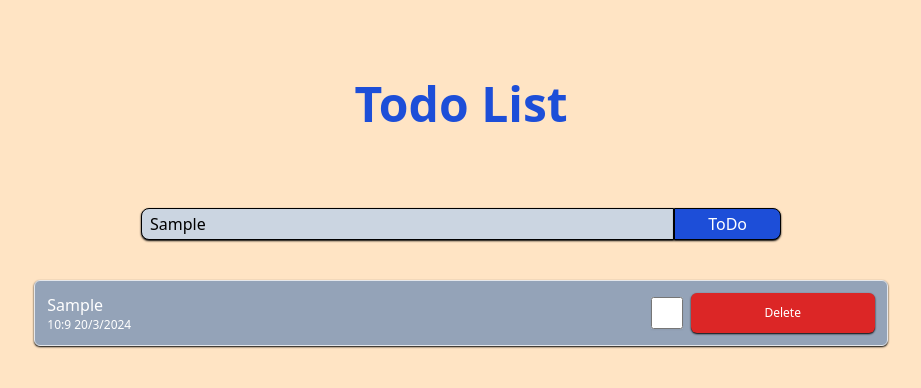
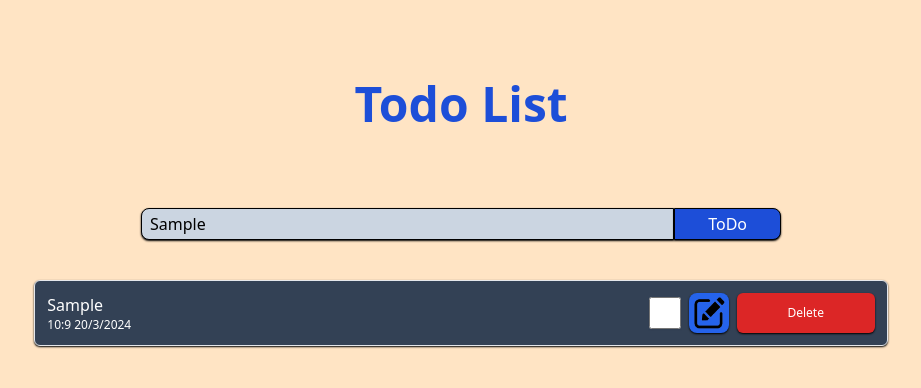
Before and after one commit to abelqasm/todo-list, a React (Vite) app: page / in a window 1280 px wide. Both pictures are taken after typing "Sample" into the empty fields and a click on the input "ToDo". Shown: the top 388 px of the page, without its empty margins (179-1100 px from the left). Built offline with nearby package versions, Linux system fonts and the light colour scheme.

Commit message:
making the virtualized list generic

```diff
--- a/src/App.tsx
+++ b/src/App.tsx
@@ -1,7 +1,7 @@
 import { useState } from "react";
-import TodoForm from './components/TodoForm'
-import { TodoList } from './entities';
-import ListTodos from './components/ListTodos';
+import TodoForm from "./components/TodoForm";
+import { TodoList } from "./entities";
+import ListTodos from "./components/ListTodos";
 // import VirualizedList from "./components/virtualizedList.tsx/VirualizedList";
 
 // const items: { name: string }[] = [
@@ -91,15 +91,19 @@ function App() {
     //     );
     //   }}
     // />
-    <>
-      <header className='flex justify-center items-center w-full p-20'>
-        <h1 className="text-blue-700 text-3xl md:text-5xl font-bold">Todo List</h1>
-      </header>
-      <main className='flex flex-col justify-center items-center gap-10'>
-        <TodoForm setTodo={setTodo}/>
-        <ListTodos toDoList={todo} setTodo={setTodo}/>
-      </main>
-    </>
+    <div className="flex w-full h-full justify-center">
+      <div className="flex justify-center flex-col w-full max-w-[120=80px]">
+        <header className="flex justify-center items-center w-full p-20">
+          <h1 className="text-blue-700 text-3xl md:text-5xl font-bold">
+            Todo List
+          </h1>
+        </header>
+        <main className="flex flex-col justify-center items-center gap-10">
+          <TodoForm setTodo={setTodo} />
+          <ListTodos toDoList={todo} setTodo={setTodo} />
+        </main>
+      </div>
+    </div>
   );
 }
 
--- a/src/components/ToDoItem.tsx
+++ b/src/components/ToDoItem.tsx
@@ -1,31 +1,91 @@
-import { useState } from 'react';
-import { TodoList } from '../entities'
+import { FormEvent, useRef, useState } from "react";
+import { TodoList } from "../entities";
+import modifyIcon from "../assets/modify.png";
+import validateIcon from "../assets/validate.png";
 
 interface Props {
   item: TodoList;
-    onDelete: (id:number) => void
+  onDelete: (id: number) => void;
 }
-const ToDoItem = ({item, onDelete} : Props) => {
-    const [count, setCount] = useState<number>(() => 0);
-    const [checked, setChecked] = useState<boolean>(() => false);
+const ToDoItem = ({ item, onDelete }: Props) => {
+  const [count, setCount] = useState<number>(0);
+  const [checked, setChecked] = useState<boolean>(false);
+  const [modify, setModify] = useState<boolean>(false);
+  const ref = useRef<HTMLInputElement>(null);
   const date = item.date;
   return (
-    <div className='w-[90%] md:w-4/6 border p-3 flex rounded-md bg-slate-400 text-white md:text-base text-sm shadow-sm shadow-black'>
-        <div className='w-4/6 flex flex-col' onClick={() => setCount((count:number) => count + 1)}>
-            <span className={`${checked ? 'line-through' : ''} overflow-auto`}>
-                {item.item}
+    <div className="w-[90%] md:w-4/6 border p-3 flex rounded-md bg-slate-700 text-white md:text-base text-sm shadow-sm shadow-black">
+      <div
+        className="w-4/6 flex flex-col"
+        onClick={() => setCount((count: number) => count + 1)}
+      >
+        {!modify ? (
+          <span className={`${checked ? "line-through" : ""} overflow-auto`}>
+            {item.text}
           </span>
-            <span className='text-[8px] md:text-xs'>
-                {`${date.getHours()}:${date.getMinutes()} ${date.getDate()}/${date.getMonth() + 1}/${date.getFullYear()}`}
+        ) : (
+          <form
+            onSubmit={(event: FormEvent<HTMLFormElement>) => {
+              event.preventDefault();
+              if (ref.current?.value != "") {
+                item.text = ref.current?.value;
+              }
+              setModify((prevModif) => !prevModif);
+            }}
+          >
+            <input
+              ref={ref}
+              className="w-1/2 rounded-lg px-2 text-black"
+              type="text"
+              placeholder="Set your new task here"
+            />
+          </form>
+        )}
+        <span className="text-[8px] md:text-xs">
+          {`${date.getHours()}:${date.getMinutes()} ${date.getDate()}/${
+            date.getMonth() + 1
+          }/${date.getFullYear()}`}
           {count > 0 && ` time clicked: ${count}`}
         </span>
       </div>
-        <div className='w-2/6 flex gap-2 justify-end items-center'>
-            <input className='sm:h-8 sm:w-8 shadow-sm' type="checkbox" onClick={() => setChecked(!checked)}/>
-            <button className='w-4/6 bg-red-600 rounded-md text-xs py-3 shadow-sm shadow-black' onClick={() => onDelete(item.id)}>Delete</button>
+      <div className="w-2/6 flex gap-2 justify-end items-center">
+        <input
+          className="h-6 w-6 sm:h-8 sm:w-8 shadow-sm"
+          type="checkbox"
+          onClick={() => setChecked((prevCheck) => !prevCheck)}
+        />
+        <button
+          className="max-w-fit px-1 py-1 rounded-lg bg-blue-600 flex items-center justify-center shadow-sm shadow-black"
+          onClick={() => {
+            if (modify) {
+              item.text = ref.current?.value;
+            }
+            setModify((prevModif) => !prevModif);
+          }}
+        >
+          {!modify ? (
+            <img
+              className="h-6 w-6 sm:h-8 sm:w-8"
+              src={modifyIcon}
+              alt="modify-icon"
+            />
+          ) : (
+            <img
+              className="h-6 w-6 sm:h-8 sm:w-8"
+              src={validateIcon}
+              alt="modify-icon"
+            />
+          )}
+        </button>
+        <button
+          className="w-[50%] bg-red-600 rounded-md text-xs py-3 shadow-sm shadow-black"
+          onClick={() => onDelete(item.id)}
+        >
+          Delete
+        </button>
       </div>
     </div>
-  )
-}
+  );
+};
 
-export default ToDoItem
+export default ToDoItem;
--- a/src/components/TodoForm.tsx
+++ b/src/components/TodoForm.tsx
@@ -1,28 +1,42 @@
-import { SetStateAction, useRef } from "react";
+import { FormEvent, SetStateAction, useRef } from "react";
 import { TodoList } from "../entities";
 
 interface Props {
   setTodo: (todo: SetStateAction<TodoList[]>) => void;
 }
 
-const TodoForm = ({setTodo}: Props) => {
-    const ref = useRef<HTMLInputElement>(null)
-    const onSubmit = (event: React.FormEvent<HTMLFormElement>) => {
+const TodoForm = ({ setTodo }: Props) => {
+  const ref = useRef<HTMLInputElement>(null);
+  const onSubmit = (event: FormEvent<HTMLFormElement>) => {
     event.preventDefault();
     const date = Date.now();
     const newTodo: TodoList = {
-            item: ref.current?.value,
+      text: ref.current?.value,
       date: new Date(date),
       id: date,
-        }
+    };
     setTodo((toDoList: TodoList[]) => [...toDoList, newTodo]);
-    }
+  };
   return (
-    <form className="w-5/6 md:w-3/6 h-8 md:text-base text-sm p-0 " onSubmit={onSubmit}>
-        <input className="shadow-sm shadow-black border border-black w-5/6 px-2 h-full rounded-bl-lg rounded-tl-lg bg-slate-300" ref={ref} type="text" name="todo" placeholder="todo item" required/>
-        <input className="shadow-sm shadow-black border border-black w-1/6 h-full cursor-pointer bg-blue-700 rounded-br-lg rounded-tr-lg text-white" type="submit" value="ToDo"/>
+    <form
+      className="w-5/6 md:w-3/6 h-8 md:text-base text-sm p-0 "
+      onSubmit={onSubmit}
+    >
+      <input
+        className="shadow-sm shadow-black border border-black w-5/6 px-2 h-full rounded-bl-lg rounded-tl-lg bg-slate-300"
+        ref={ref}
+        type="text"
+        name="todo"
+        placeholder="todo item"
+        required
+      />
+      <input
+        className="shadow-sm shadow-black border border-black w-1/6 h-full cursor-pointer bg-blue-700 rounded-br-lg rounded-tr-lg text-white"
+        type="submit"
+        value="ToDo"
+      />
     </form>
-  )
-}
+  );
+};
 
-export default TodoForm
+export default TodoForm;
--- a/src/entities.ts
+++ b/src/entities.ts
@@ -1,5 +1,5 @@
 export type TodoList = {
-    item: string | undefined;
+    text: string | undefined;
     date: Date;
     id: number;
 }
```
Also changed, not shown: src/assets/modify.png (added), src/assets/validate.png (added). Lines whose indentation alone changed are shown as unchanged.
